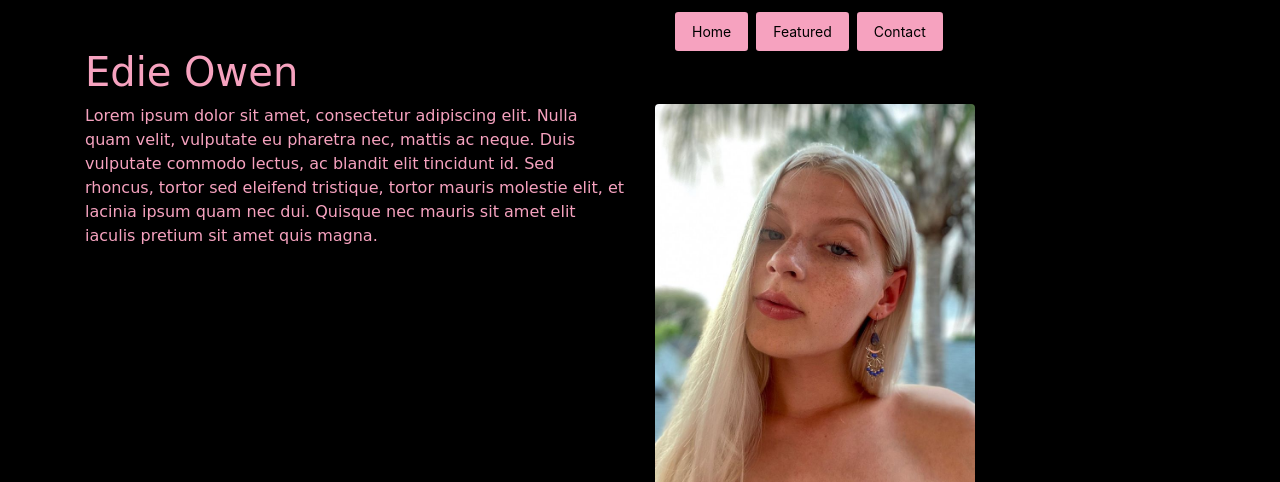
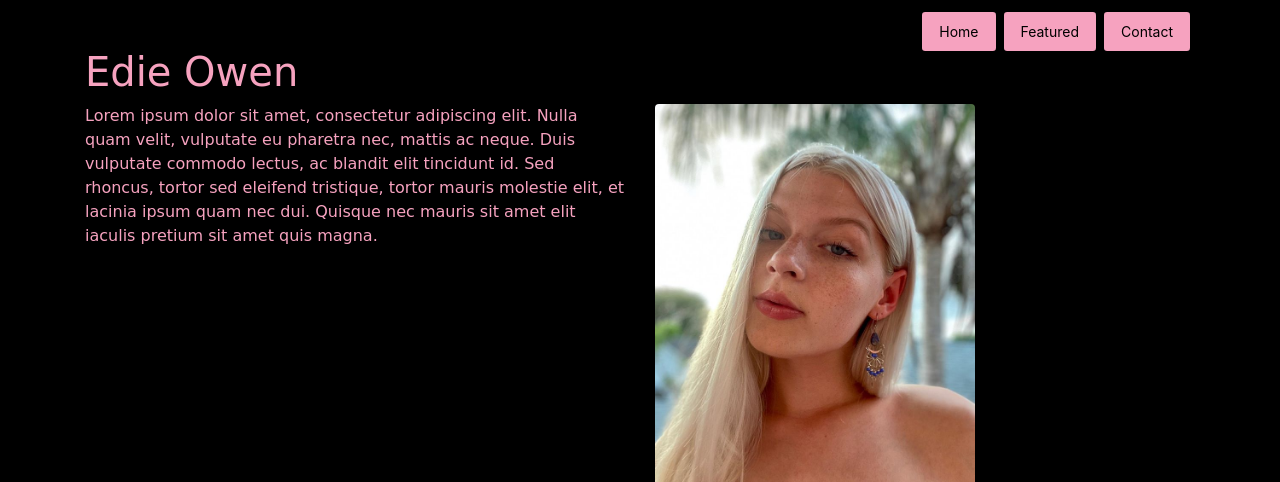
Before and after one commit to peytono/edieOwen, a website: page about.html in a window 1280 px wide. Shown: the top 482 px of the page. Drawn offline with nearby package versions, Linux system fonts and the light colour scheme; a web font is replaced by a local one.

Commit message:
fixed navabar

```diff
--- a/about.html
+++ b/about.html
@@ -17,7 +17,7 @@
                         <a href="index.html"> <h1> Edie Owen </h1></a>
 
                     </div>
-                    <div class="col-sm">
+                    <div class="col-m">
                         <nav class="navbar">
                             <form class="form-inline">
                               <a class="m-1 btn btn-sm btn-pink nav-link" href="index.html">Home</a>
```
Also changed, not shown: contact.html (+1 -1 lines), featured.html (+1 -1 lines), index.html (+1 -1 lines).
